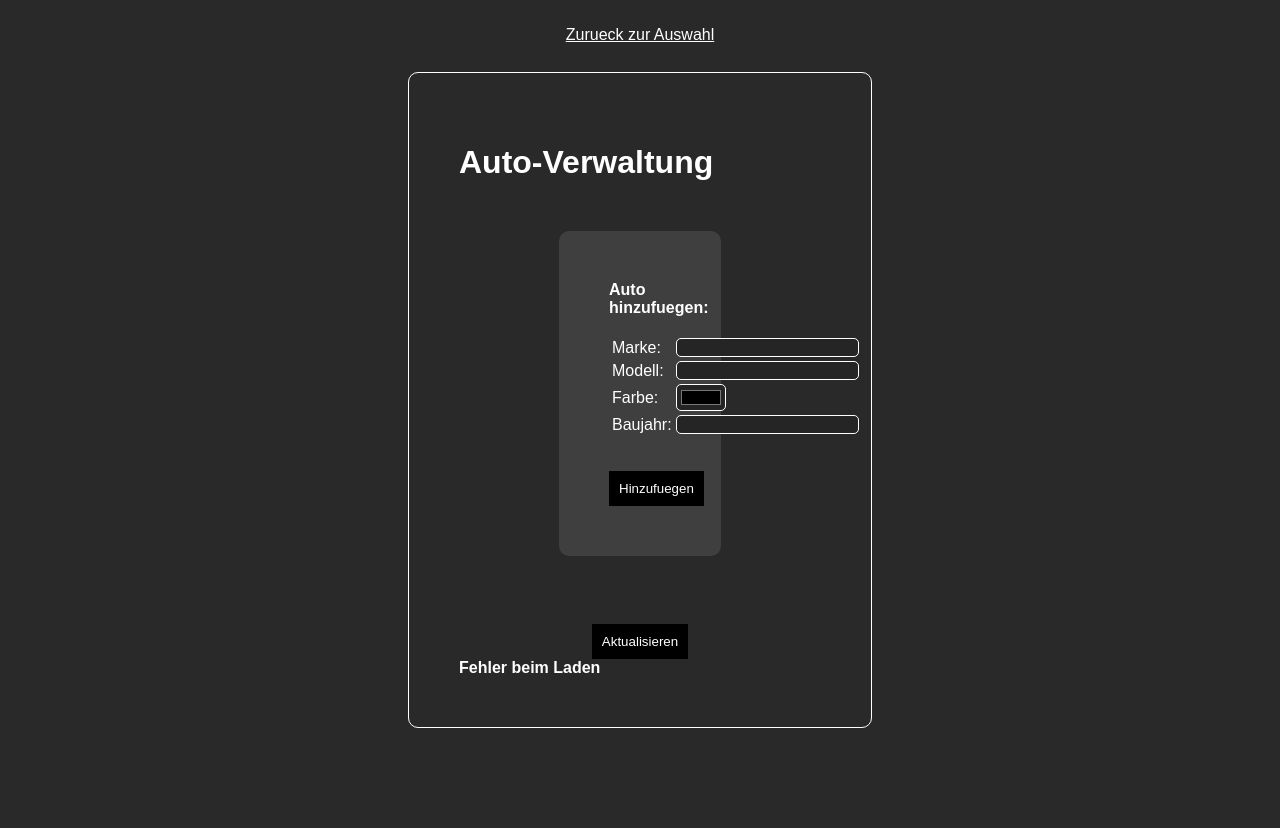
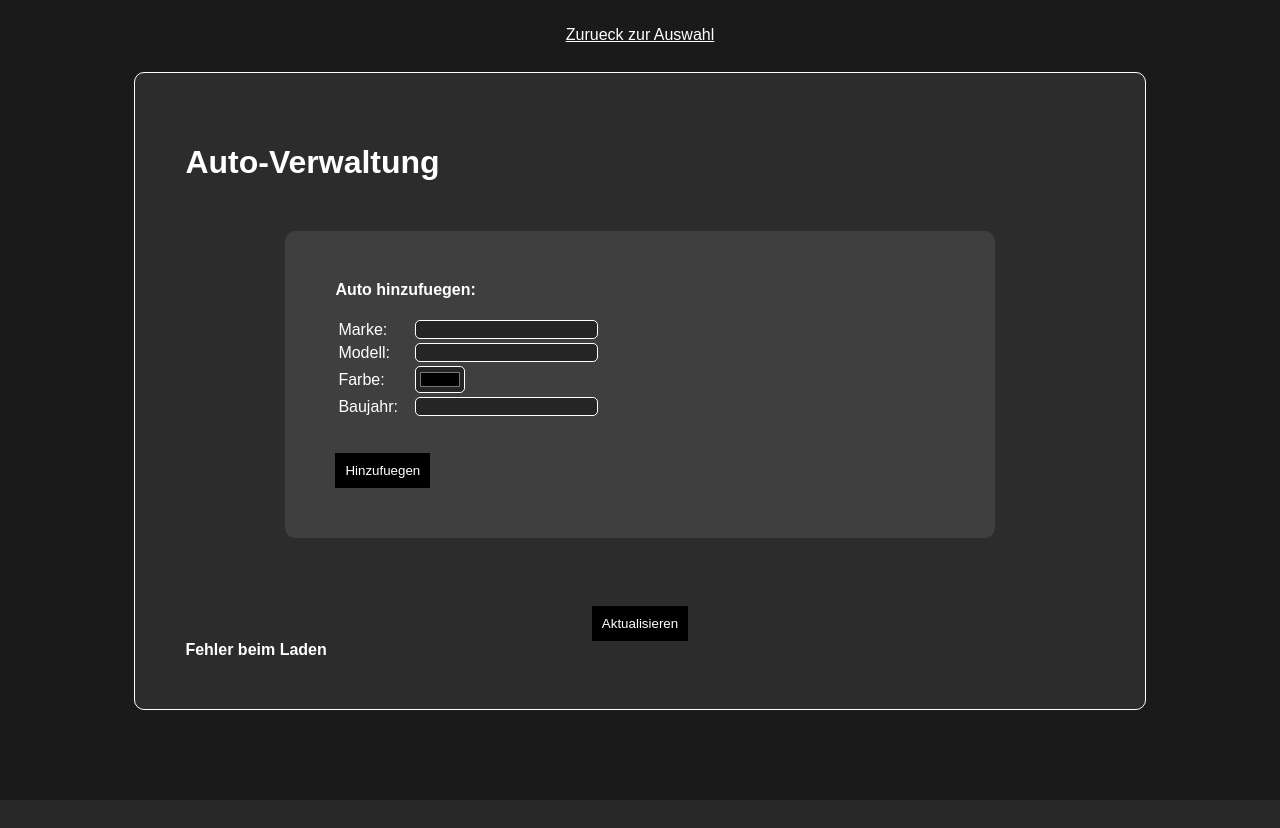
Before and after one commit to TheFK/LF06_Uebungen, a PHP site: page /rest_oo in a window 1280 px wide. After the commit the page ends 800 px from the top, so only its background shows below. Run offline with PHP 8.4, Linux system fonts and the light colour scheme; some libraries are stand-ins or nearby versions.

Commit message:
Update style.css

```diff
--- a/fklein/rest_oo/css/style.css
+++ b/fklein/rest_oo/css/style.css
@@ -1,6 +1,6 @@
 html {
     color: #ffffff;
-    background-color: #292929;
+    background-color: #1a1a1a;
     font-family: Arial, Helvetica, sans-serif;
 }
 
@@ -23,7 +23,10 @@
 }
 
 #content {
-    margin: 10 400 100 400;
+    margin: 10;
+    margin-left: 10%;
+    margin-right: 10%;
+    background-color: #2c2c2c;
     border: 1px solid white;
     border-radius: 10px;
     padding: 50px;
```
